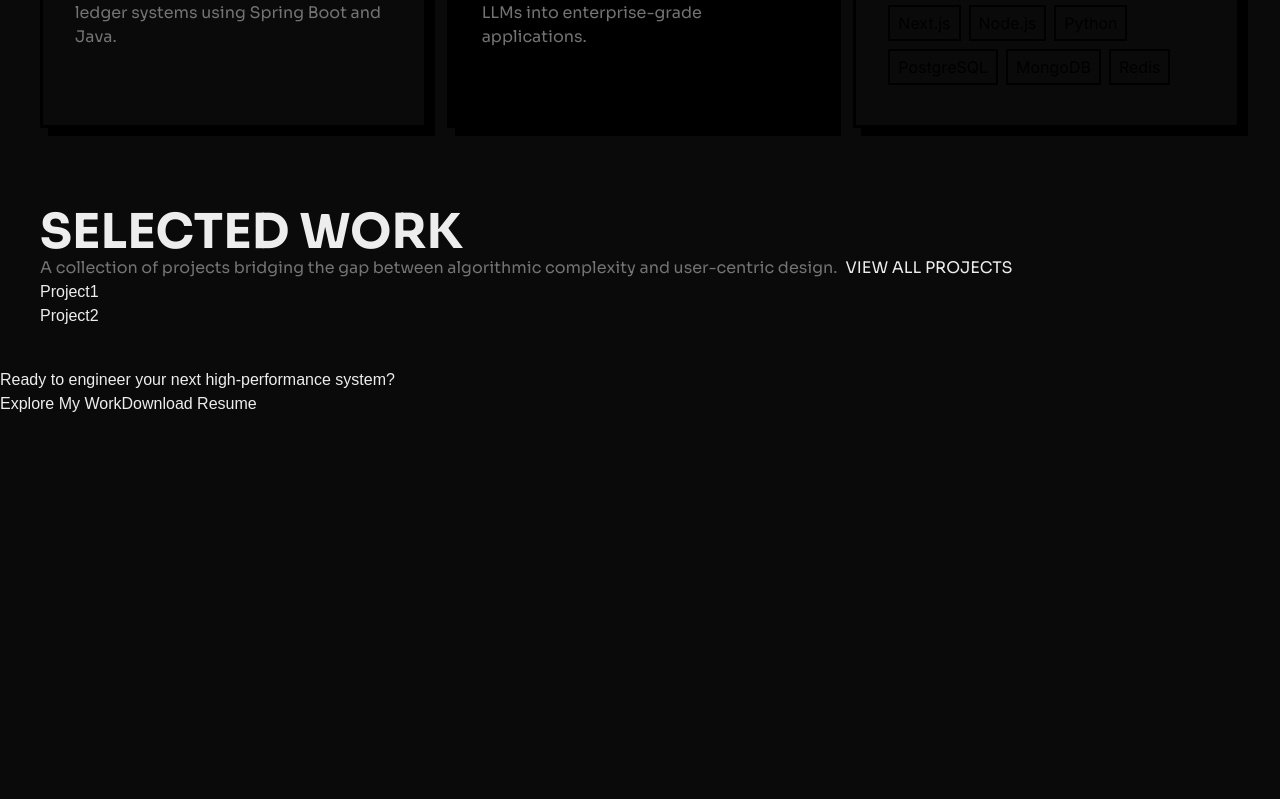
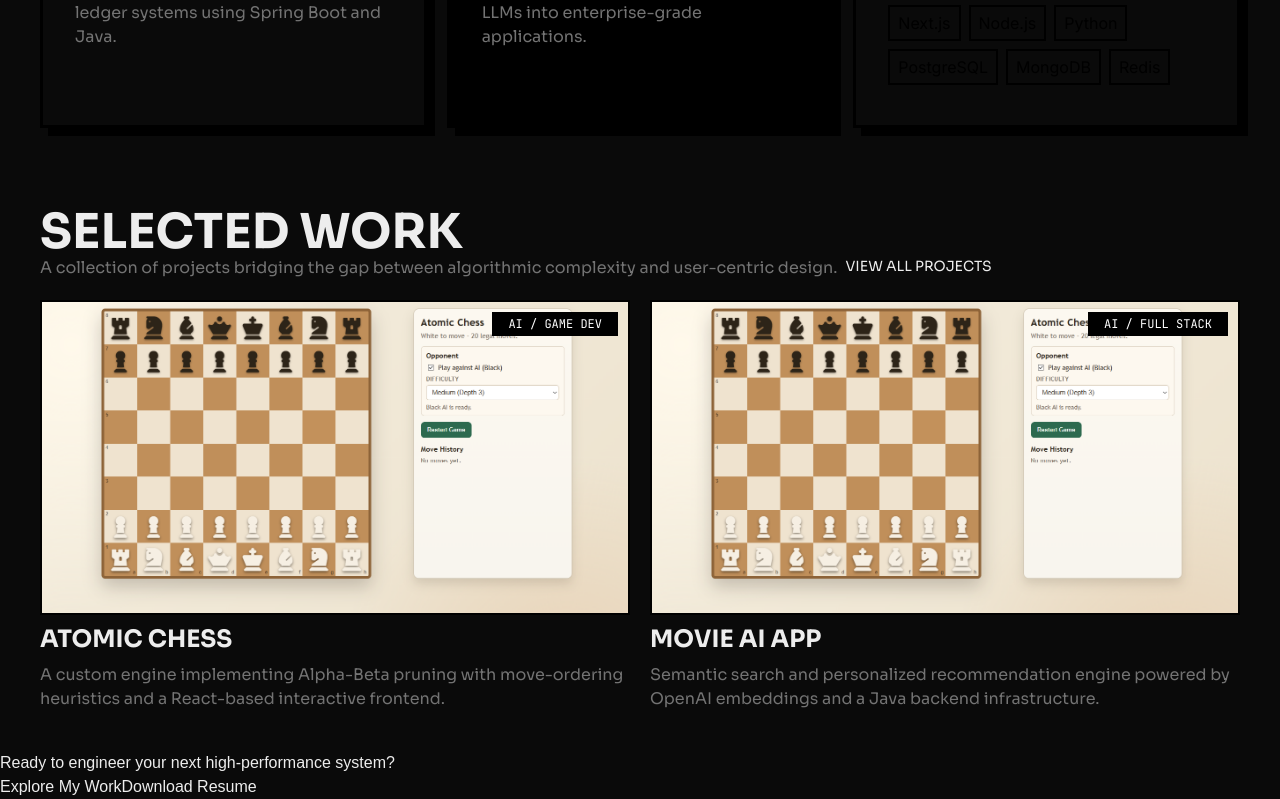
Before and after one commit to DracFiendMG/portfolio, a Next.js app: page / in a window 1280 px wide. Shown: the part 1078-1877 px from the top of the page. Before the commit the page ends 1494 px from the top, so only its background shows below. Built offline with nearby package versions, Linux system fonts and the light colour scheme.

Commit message:
Refactor code structure for improved readability and maintainability

```diff
--- a/app/page.tsx
+++ b/app/page.tsx
@@ -99,13 +99,21 @@ export default function Home() {
         <h2 className="uppercase font-sora text-3xl md:text-5xl font-extrabold">{section3Title}</h2>
         <div className="flex flex-col md:flex-row gap-2">
           <p className="font-light font-sora text-[#737373]">{section3Subtitle}</p>
-          <p className="uppercase font-sora">View All Projects</p>
+          <p className="uppercase font-sora text-sm">View All Projects</p>
         </div>
-        <div>
-          Project1
-        </div>
-        <div>
-          Project2
+        <div className="grid grid-cols-1 md:grid-cols-2 gap-5 mt-5">
+          <div className="relative flex flex-col gap-2">
+            <Image src="/atomic-chess.png" alt="Atomic Chess" width={500} height={300} className="relative w-full h-auto border-2 border-black" />
+            <p className="uppercase absolute top-3 right-3 bg-black text-white text-xs font-mono px-4 py-1">AI / Game Dev</p>
+            <h3 className="uppercase font-sora text-xl md:text-2xl font-bold">Atomic Chess</h3>
+            <p className="font-light font-sora text-[#737373]">A custom engine implementing Alpha-Beta pruning with move-ordering heuristics and a React-based interactive frontend.</p>
+          </div>
+          <div className="relative flex flex-col gap-2">
+            <Image src="/atomic-chess.png" alt="Movie AI App" width={500} height={300} className="relative w-full h-auto border-2 border-black" />
+            <p className="uppercase absolute top-3 right-3 bg-black text-white text-xs font-mono px-4 py-1">AI / Full Stack</p>
+            <h3 className="uppercase font-sora text-xl md:text-2xl font-bold">Movie AI App</h3>
+            <p className="font-light font-sora text-[#737373]">Semantic search and personalized recommendation engine powered by OpenAI embeddings and a Java backend infrastructure.</p>
+          </div>
         </div>
       </div>
       <div>
```
Also changed, not shown: public/atomic-chess.png (added).
